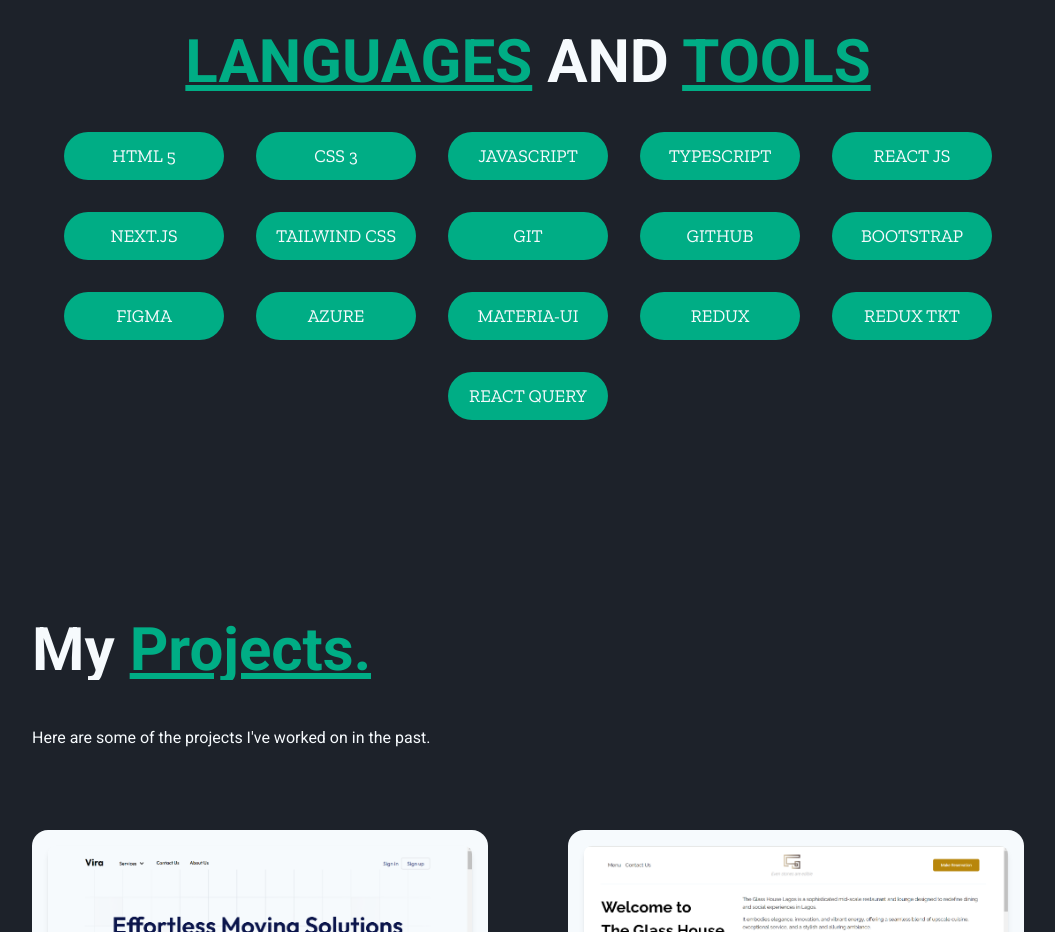
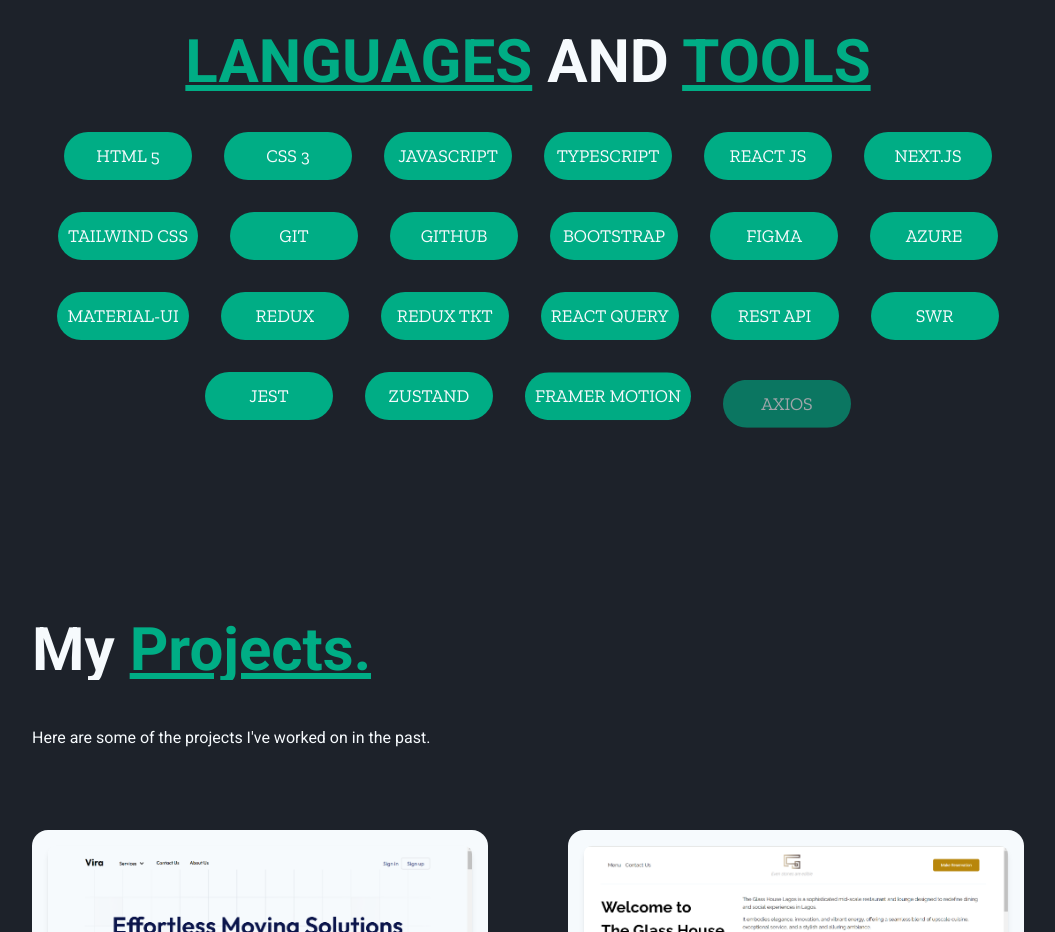
Before and after one commit to itstolexy/my-portfolio, a Next.js app: page / in a window 1280 px wide. Shown: the part 1640-2572 px from the top of the page, without its empty margins (112-1167 px from the left). Built offline with nearby package versions, Linux system fonts and the light colour scheme; a web font is replaced by a local one.

Commit message:
chore(CV): update to recent CV

```diff
--- a/app/components/Hero/index.tsx
+++ b/app/components/Hero/index.tsx
@@ -170,7 +170,7 @@
           icon={<InfoOutlinedIcon fontSize="large" />}
         /> */}
         <Button
-          href="https://drive.google.com/file/d/1tX-1y894XdIfiLEUxxtrJs-eKi1x4nar/view?usp=drivesdk"
+          href="https://drive.google.com/file/d/1_-tytq_gQ39R0O-C15L2ZyCHtgbHLLYR/view?usp=drivesdk"
           text="VIEW RESUME"
           icon={<DownloadForOfflineOutlinedIcon fontSize="large" />}
           target="_blank"
--- a/app/components/about/index.tsx
+++ b/app/components/about/index.tsx
@@ -30,10 +30,16 @@
     "BOOTSTRAP",
     "FIGMA",
     "AZURE",
-    "MATERIA-UI",
+    "MATERIAL-UI",
     "REDUX",
     "REDUX TKT",
     "REACT QUERY",
+    "REST API",
+    "SWR",
+    "JEST",
+    "ZUSTAND",
+    "FRAMER MOTION",
+    "AXIOS",
   ];
 
   return (
@@ -109,7 +115,7 @@
             {technologies.map((tech, index) => (
               <h1
                 key={index}
-                className={`transition-transform duration-500 hover:scale-110 flex items-center justify-center md:w-40 w-32 p-2 text-sm border-2 rounded-3xl bg-tola-green border-transparent text-tola-white zilla ${
+                className={`transition-transform duration-500 hover:scale-110 flex items-center justify-center min-md:w-40 w-fit min-w-32 p-2 text-sm border-2 rounded-3xl bg-tola-green border-transparent text-tola-white zilla ${
                   isTechVisible ? `animate-fade-in-up delay-${index * 100}` : ""
                 }`}
                 style={{ animationDelay: `${index * 0.3}s` }}
```
Also changed, not shown: 2 other files (tests, documents, lock files or other folders).
